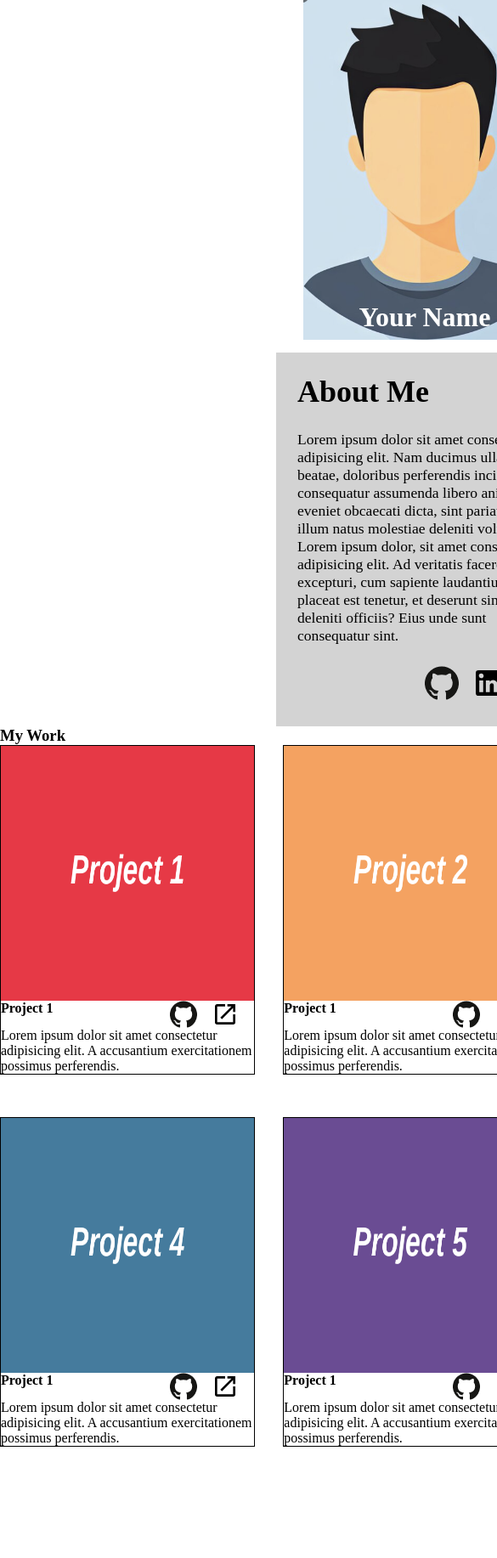
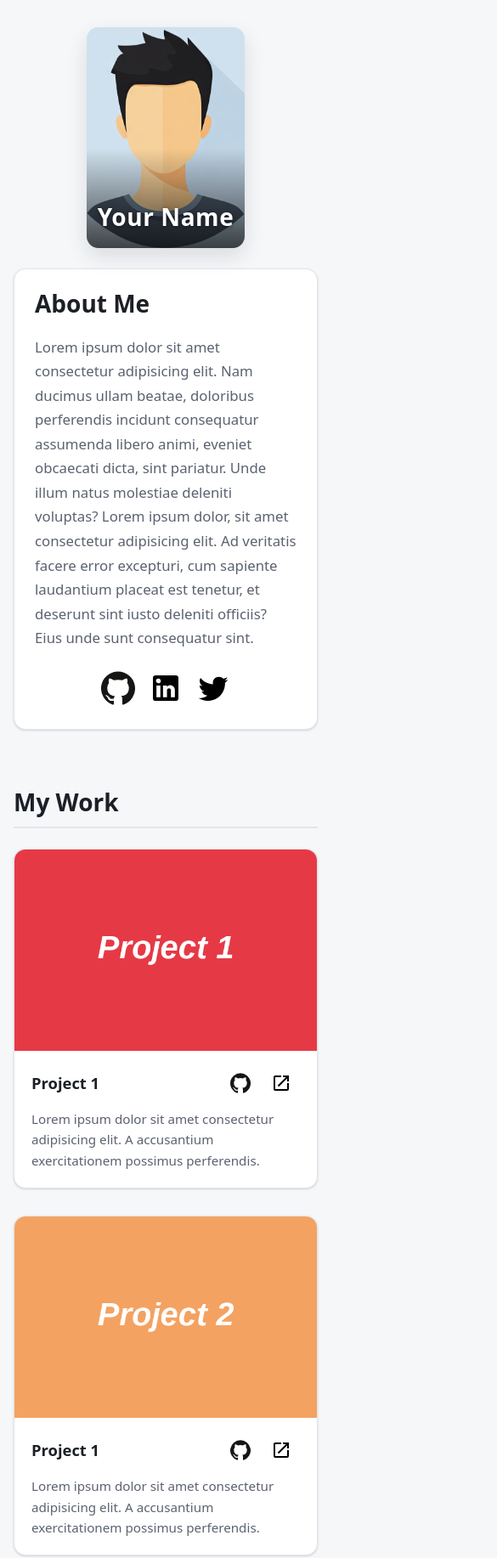
Before and after one commit to Zulu0824/Homepage, a website built with webpack: page src/template.html in a window 390 px wide. Shown: the top 1834 px of the page at 85% size, 585 px wide, since content can reach past the window. Before the commit the page ends 1703 px from the top, so only its background shows below. Built offline with nearby package versions, Linux system fonts and the light colour scheme.

Commit message:
feat: add responsiveness and footer

```diff
--- a/src/style.css
+++ b/src/style.css
@@ -1,124 +1,356 @@
+/* ---------- Tokens ---------- */
+
+:root {
+  --bg: #f6f7f9;
+  --surface: #ffffff;
+  --text: #1c1f26;
+  --text-muted: #5b6270;
+  --border: #e2e5ea;
+  --accent: #3b5bdb;
+  --footer-bg: #087796; /* white text on this passes WCAG AA (about 5.1:1) */
+  --radius: 14px;
+  --shadow-sm: 0 1px 2px rgb(16 24 40 / 0.06), 0 1px 3px rgb(16 24 40 / 0.1);
+  --shadow-md: 0 10px 24px rgb(16 24 40 / 0.12);
+  --font:
+    system-ui, -apple-system, "Segoe UI", Roboto, "Helvetica Neue", sans-serif;
+}
+
+/* ---------- Reset + base ---------- */
+
 * {
   box-sizing: border-box;
-  margin: 0px;
-  padding: 0px;
+  margin: 0;
+  padding: 0;
 }
 
 body {
   display: grid;
-  grid-template-rows: repeat(3, 1fr);
-  height: 100vh;
+  grid-template-rows: auto 1fr auto;
+  min-height: 100vh;
+  font-family: var(--font);
+  color: var(--text);
+  background: var(--bg);
+  line-height: 1.5;
 }
+
+a:focus-visible {
+  outline: 3px solid var(--accent);
+  outline-offset: 2px;
+  border-radius: 8px;
+}
+
+/* ---------- Header ---------- */
 
 header {
   display: flex;
   align-items: center;
+  gap: 2rem;
   width: min(1000px, 100%);
   justify-self: center;
-  gap: 15px;
+  padding: 3rem 1rem 2rem;
 }
 
 #image-container {
+  position: relative;
+  flex-shrink: 0;
   width: fit-content;
-  height: fit-content;
-  /* border: 1px solid red; */
-  position: relative;
+  overflow: hidden;
+  border-radius: var(--radius);
+  box-shadow: var(--shadow-md);
 }
 
 #image-container img {
   display: block;
-  height: 400px;
+  height: clamp(260px, 40vw, 400px);
   width: auto;
 }
 
+/* dark fade so the white name stays readable on any photo */
+#image-container::after {
+  content: "";
+  position: absolute;
+  inset: auto 0 0 0;
+  height: 45%;
+  background: linear-gradient(transparent, rgb(0 0 0 / 0.7));
+  pointer-events: none;
+}
+
 #image-container h1 {
-  color: white;
   position: absolute;
-  bottom: 0.5rem;
+  z-index: 1;
+  bottom: 1rem;
   left: 50%;
   transform: translateX(-50%);
   white-space: nowrap;
-}
-
-#header-nav a img {
-  height: 40px;
-  width: 40px;
+  color: #fff;
+  font-size: 1.75rem;
+  letter-spacing: 0.02em;
+  text-shadow: 0 1px 4px rgb(0 0 0 / 0.5);
 }
 
 #about-section {
   flex: 1;
   min-width: 0;
   display: grid;
-  gap: 25px;
-  padding: 25px;
-  background-color: lightgray;
-  font-size: 1.5rem;
+  gap: 1.25rem;
+  padding: 2rem;
+  background: var(--surface);
+  border: 1px solid var(--border);
+  border-radius: var(--radius);
+  box-shadow: var(--shadow-sm);
+}
+
+#about-section h2 {
+  font-size: 1.75rem;
+  line-height: 1.2;
 }
 
 #about-section p {
-  font-size: 1.1rem;
+  font-size: 1.05rem;
+  color: var(--text-muted);
+  line-height: 1.7;
 }
 
 #header-nav {
   display: flex;
   justify-content: flex-end;
-  gap: 15px;
-}
-#header-nav a {
-  text-decoration: none;
-  color: black;
+  gap: 0.5rem;
 }
 
-#header-nav a:visited {
+#header-nav a,
+.project-title-nav a {
+  display: grid;
+  place-items: center;
+  border-radius: 8px;
   text-decoration: none;
-  color: black;
+  color: inherit;
+  transition:
+    background-color 0.15s ease,
+    transform 0.15s ease;
 }
+
+#header-nav a {
+  padding: 0.25rem;
+}
+
+#header-nav a:hover,
+.project-title-nav a:hover {
+  background-color: var(--bg);
+  transform: translateY(-2px);
+}
+
+#header-nav a img {
+  display: block;
+  height: 40px;
+  width: 40px;
+}
+
+/* ---------- Main: projects ---------- */
+
+main {
+  display: grid;
+  justify-items: center;
+  align-content: start;
+  gap: 1.5rem;
+  padding: 2rem 1rem 3rem;
+}
+
+main > h2,
+main section {
+  width: min(1000px, 100%);
+}
+
+main > h2 {
+  font-size: 1.75rem;
+  padding-bottom: 0.5rem;
+  border-bottom: 2px solid var(--border);
+}
+
+main section {
+  display: grid;
+  grid-template-columns: repeat(auto-fit, minmax(280px, 1fr));
+  gap: 2rem 1.5rem;
+}
+
+article {
+  display: flex;
+  flex-direction: column;
+  overflow: hidden;
+  background: var(--surface);
+  border: 1px solid var(--border);
+  border-radius: var(--radius);
+  box-shadow: var(--shadow-sm);
+  transition:
+    transform 0.2s ease,
+    box-shadow 0.2s ease;
+}
+
+article:hover {
+  transform: translateY(-4px);
+  box-shadow: var(--shadow-md);
+}
+
+article img {
+  display: block;
+  width: 100%;
+  aspect-ratio: 3 / 2;
+  object-fit: cover;
+}
+
+.project-info {
+  display: grid;
+  gap: 0.5rem;
+  padding: 1rem 1.25rem 1.25rem;
+}
+
+.project-title-nav {
+  display: grid;
+  grid-template-columns: 1fr auto auto;
+  align-items: center;
+  gap: 0.25rem;
+}
+
+/* works whether the titles are h2 or h3 */
+.project-title-nav :is(h2, h3) {
+  font-size: 1.15rem;
+  line-height: 1.3;
+}
+
+.project-title-nav a {
+  padding: 0.625rem; /* 1.5rem icon + padding = 44px touch target */
+}
+
+.project-title-nav img {
+  display: block;
+  height: 1.5rem;
+  width: 1.5rem;
+  aspect-ratio: auto;
+}
+
+.project-desc {
+  font-size: 0.95rem;
+  color: var(--text-muted);
+  line-height: 1.6;
+}
+
+/* ---------- Footer ---------- */
+
+footer {
+  padding: 3.5rem 1rem;
+  background: var(--footer-bg);
+  color: #fff;
+}
+
+.footer-content {
+  display: grid;
+  gap: 1.5rem;
+  width: min(1000px, 100%);
+  margin-inline: auto;
+}
+
+footer h2 {
+  font-family: "Playfair Display", Georgia, "Times New Roman", serif;
+  font-size: 2.25rem;
+  font-weight: 400;
+  line-height: 1.2;
+}
+
+.footer-blurb {
+  max-width: 34ch;
+  font-size: 1.05rem;
+}
+
+footer address {
+  font-style: normal;
+  line-height: 1.6;
+}
+
+.contact-list {
+  display: grid;
+  gap: 0.75rem;
+  list-style: none;
+}
+
+.contact-list li {
+  display: flex;
+  align-items: center;
+  gap: 0.75rem;
+}
+
+.contact-list img {
+  display: block;
+  height: 1.25rem;
+  width: 1.25rem;
+}
+
+footer a {
+  color: inherit;
+  text-decoration: none;
+}
+
+.contact-list a:hover {
+  text-decoration: underline;
+}
+
+footer a:focus-visible {
+  outline-color: #fff;
+}
+
+#footer-nav {
+  display: flex;
+  gap: 0.5rem;
+  margin-left: -0.25rem; /* lines the first icon up with the text above */
+}
+
+#footer-nav a {
+  display: grid;
+  place-items: center;
+  padding: 0.25rem;
+  border-radius: 8px;
+  transition:
+    background-color 0.15s ease,
+    transform 0.15s ease;
+}
+
+#footer-nav a:hover {
+  background-color: rgb(255 255 255 / 0.2);
+  transform: translateY(-2px);
+}
+
+#footer-nav a img {
+  display: block;
+  height: 40px;
+  width: 40px;
+}
+
+/* ---------- Responsive ---------- */
 
 @media (width < 800px) {
   header {
     flex-direction: column;
-    gap: 15px;
+    gap: 1.5rem;
+    padding-top: 2rem;
   }
 
   #about-section {
-    width: 350px;
+    width: 100%;
+    padding: 1.5rem;
+  }
+
+  #header-nav {
+    justify-content: center;
   }
 }
 
-/* main */
+@media (prefers-reduced-motion: reduce) {
+  * {
+    transition: none !important;
+  }
 
-article {
-  display: flex;
-  flex-direction: column;
-  width: 300px;
-  border: 1px solid black;
+  article:hover,
+  #header-nav a:hover,
+  #footer-nav a:hover,
+  .project-title-nav a:hover {
+    transform: none;
+  }
 }
-
-article img {
-  height: 300px;
-  display: block;
-}
-
-.project-title-nav img {
-  height: 2rem;
-  width: 2rem;
-}
-
-.project-title-nav {
-  display: grid;
-  grid-template-columns: 4fr 1fr 1fr;
-}
-
-main {
-  display: flex;
-  flex-direction: column;
-}
-
-main section {
-  align-self: center;
-  width: 1000px;
-  display: grid;
-  grid-template-columns: repeat(3, 1fr);
-  grid-template-rows: auto;
-  row-gap: 50px;
-}
--- a/src/template.html
+++ b/src/template.html
@@ -36,22 +36,26 @@
       </div>
     </header>
     <main>
-      <h3>My Work</h3>
+      <h2>My Work</h2>
       <section>
         <article>
           <img src="./images/project-1.png" alt="Project 1 screenshot" />
           <div class="project-info">
             <div class="project-title-nav">
-                <h4>Project 1</h3>
+              <h2>Project 1</h2>
               <a href="#">
-                    <img src="./icons/github-icon.svg" alt="Link to github repo">
+                <img src="./icons/github-icon.svg" alt="Link to github repo" />
               </a>
               <a href="#">
-                    <img src="./icons/open-in-new.svg" alt="Link to live version of the page.">
+                <img
+                  src="./icons/open-in-new.svg"
+                  alt="Link to live version of the page."
+                />
               </a>
             </div>
             <div class="project-desc">
-                 Lorem ipsum dolor sit amet consectetur adipisicing elit. A accusantium exercitationem possimus perferendis.
+              Lorem ipsum dolor sit amet consectetur adipisicing elit. A
+              accusantium exercitationem possimus perferendis.
             </div>
           </div>
         </article>
@@ -59,16 +63,20 @@
           <img src="./images/project-2.png" alt="Project 2 screenshot" />
           <div class="project-info">
             <div class="project-title-nav">
-                <h4>Project 1</h3>
+              <h2>Project 1</h2>
               <a href="#">
-                    <img src="./icons/github-icon.svg" alt="Link to github repo">
+                <img src="./icons/github-icon.svg" alt="Link to github repo" />
               </a>
               <a href="#">
-                    <img src="./icons/open-in-new.svg" alt="Link to live version of the page.">
+                <img
+                  src="./icons/open-in-new.svg"
+                  alt="Link to live version of the page."
+                />
               </a>
             </div>
             <div class="project-desc">
-                 Lorem ipsum dolor sit amet consectetur adipisicing elit. A accusantium exercitationem possimus perferendis.
+              Lorem ipsum dolor sit amet consectetur adipisicing elit. A
+              accusantium exercitationem possimus perferendis.
             </div>
           </div>
         </article>
@@ -76,16 +84,20 @@
           <img src="./images/project-3.png" alt="Project 3 screenshot" />
           <div class="project-info">
             <div class="project-title-nav">
-                <h4>Project 1</h3>
+              <h2>Project 1</h2>
               <a href="#">
-                    <img src="./icons/github-icon.svg" alt="Link to github repo">
+                <img src="./icons/github-icon.svg" alt="Link to github repo" />
               </a>
               <a href="#">
-                    <img src="./icons/open-in-new.svg" alt="Link to live version of the page.">
+                <img
+                  src="./icons/open-in-new.svg"
+                  alt="Link to live version of the page."
+                />
               </a>
             </div>
             <div class="project-desc">
-                 Lorem ipsum dolor sit amet consectetur adipisicing elit. A accusantium exercitationem possimus perferendis.
+              Lorem ipsum dolor sit amet consectetur adipisicing elit. A
+              accusantium exercitationem possimus perferendis.
             </div>
           </div>
         </article>
@@ -93,16 +105,20 @@
           <img src="./images/project-4.png" alt="Project 4 screenshot" />
           <div class="project-info">
             <div class="project-title-nav">
-                <h4>Project 1</h3>
+              <h2>Project 1</h2>
               <a href="#">
-                    <img src="./icons/github-icon.svg" alt="Link to github repo">
+                <img src="./icons/github-icon.svg" alt="Link to github repo" />
               </a>
               <a href="#">
-                    <img src="./icons/open-in-new.svg" alt="Link to live version of the page.">
+                <img
+                  src="./icons/open-in-new.svg"
+                  alt="Link to live version of the page."
+                />
               </a>
             </div>
             <div class="project-desc">
-                 Lorem ipsum dolor sit amet consectetur adipisicing elit. A accusantium exercitationem possimus perferendis.
+              Lorem ipsum dolor sit amet consectetur adipisicing elit. A
+              accusantium exercitationem possimus perferendis.
             </div>
           </div>
         </article>
@@ -110,16 +126,20 @@
           <img src="./images/project-5.png" alt="Project 5 screenshot" />
           <div class="project-info">
             <div class="project-title-nav">
-                <h4>Project 1</h3>
+              <h2>Project 1</h2>
               <a href="#">
-                    <img src="./icons/github-icon.svg" alt="Link to github repo">
+                <img src="./icons/github-icon.svg" alt="Link to github repo" />
               </a>
               <a href="#">
-                    <img src="./icons/open-in-new.svg" alt="Link to live version of the page.">
+                <img
+                  src="./icons/open-in-new.svg"
+                  alt="Link to live version of the page."
+                />
               </a>
             </div>
             <div class="project-desc">
-                 Lorem ipsum dolor sit amet consectetur adipisicing elit. A accusantium exercitationem possimus perferendis.
+              Lorem ipsum dolor sit amet consectetur adipisicing elit. A
+              accusantium exercitationem possimus perferendis.
             </div>
           </div>
         </article>
@@ -127,21 +147,54 @@
           <img src="./images/project-6.png" alt="Project 6 screenshot" />
           <div class="project-info">
             <div class="project-title-nav">
-                <h4>Project 1</h3>
+              <h2>Project 1</h2>
               <a href="#">
-                    <img src="./icons/github-icon.svg" alt="Link to github repo">
+                <img src="./icons/github-icon.svg" alt="Link to github repo" />
               </a>
               <a href="#">
-                    <img src="./icons/open-in-new.svg" alt="Link to live version of the page.">
+                <img
+                  src="./icons/open-in-new.svg"
+                  alt="Link to live version of the page."
+                />
               </a>
             </div>
             <div class="project-desc">
-                 Lorem ipsum dolor sit amet consectetur adipisicing elit. A accusantium exercitationem possimus perferendis.
+              Lorem ipsum dolor sit amet consectetur adipisicing elit. A
+              accusantium exercitationem possimus perferendis.
             </div>
           </div>
         </article>
       </section>
     </main>
-    <footer></footer>
+    <footer>
+      <div class="footer-content">
+        <h2>Contact me</h2>
+        <p class="footer-blurb">
+          Please get in touch if you think our work could be mutually
+          beneficial!
+        </p>
+        <address>
+          1234 Random Road<br />
+          Random Town, California 12345
+        </address>
+        <ul class="contact-list">
+          <li>
+            <img src="./icons/phone.svg" alt="" />
+            <a href="tel:5555555555">555-555-5555</a>
+          </li>
+          <li>
+            <img src="./icons/mail.svg" alt="" />
+            <a href="mailto:yourname.is.not.real@gmail.com">
+              ashleywilliams.is.not.real@gmail.com
+            </a>
+          </li>
+        </ul>
+        <nav id="footer-nav" aria-label="Social media">
+          <a href="#"><img src="./icons/github-icon.svg" alt="GitHub" /></a>
+          <a href="#"><img src="./icons/linkedin.svg" alt="LinkedIn" /></a>
+          <a href="#"><img src="./icons/twitter.svg" alt="Twitter/X" /></a>
+        </nav>
+      </div>
+    </footer>
   </body>
 </html>
```
Also changed, not shown: src/icons/mail.svg (added), src/icons/phone.svg (added). Lines whose indentation alone changed are shown as unchanged.
